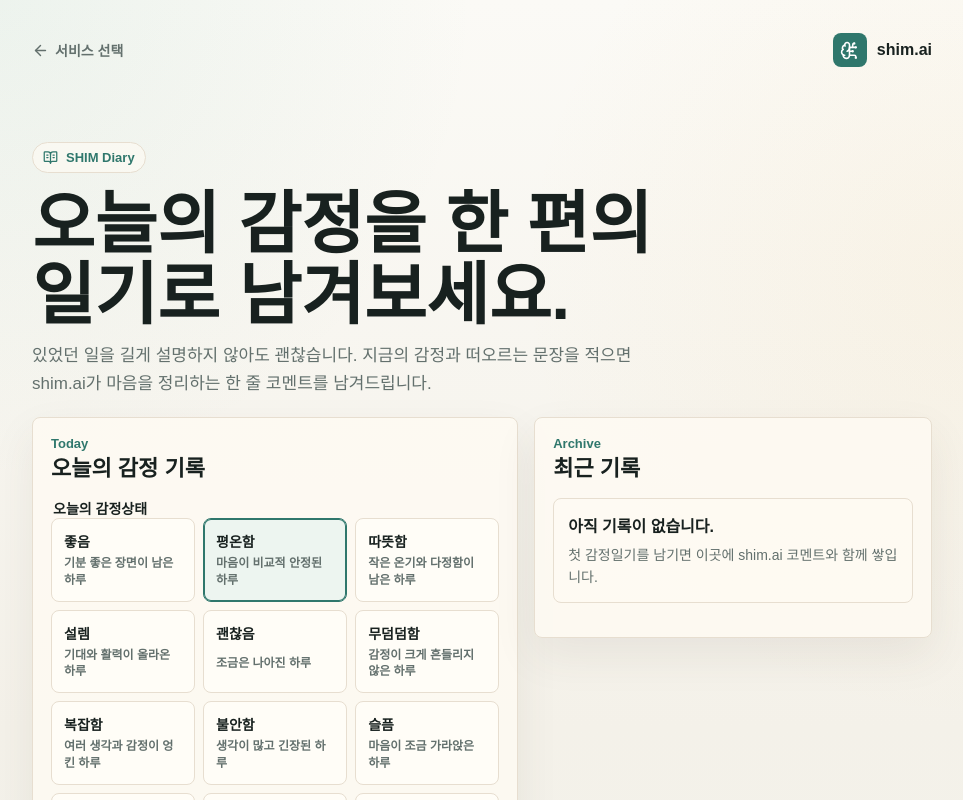
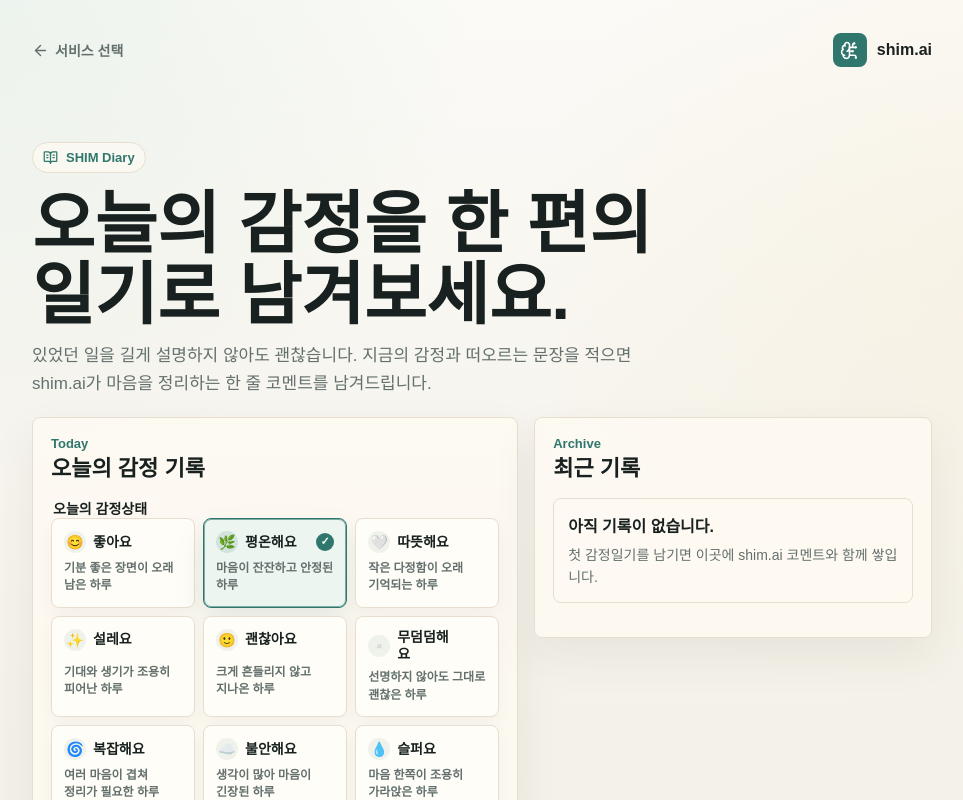
Before and after one commit to sj-dev-99/shim-ai, a Next.js app: page /diary in a window 1280 px wide. Shown: the top 800 px of the page, without its empty margins (158-1121 px from the left). Built offline with nearby package versions, Linux system fonts and the light colour scheme.

Commit message:
style: refine diary emotion selection ux

```diff
--- a/pages/diary.tsx
+++ b/pages/diary.tsx
@@ -30,19 +30,19 @@ type DiaryEntry = {
 const DIARY_STORAGE_KEY = "shim_ai_diary_entries";
 const DIARY_PREVIEW_MESSAGE = "오늘의 감정을 적으면 shim.ai가 한 줄로 마음을 정리해드릴게요.";
 
-const emotionOptions: Array<{ id: DiaryEmotion; label: string; tone: string }> = [
-  { id: "good", label: "좋음", tone: "기분 좋은 장면이 남은 하루" },
-  { id: "calm", label: "평온함", tone: "마음이 비교적 안정된 하루" },
-  { id: "warm", label: "따뜻함", tone: "작은 온기와 다정함이 남은 하루" },
-  { id: "excited", label: "설렘", tone: "기대와 활력이 올라온 하루" },
-  { id: "okay", label: "괜찮음", tone: "조금은 나아진 하루" },
-  { id: "neutral", label: "무덤덤함", tone: "감정이 크게 흔들리지 않은 하루" },
-  { id: "mixed", label: "복잡함", tone: "여러 생각과 감정이 엉킨 하루" },
-  { id: "anxious", label: "불안함", tone: "생각이 많고 긴장된 하루" },
-  { id: "sad", label: "슬픔", tone: "마음이 조금 가라앉은 하루" },
-  { id: "angry", label: "화남", tone: "마음의 경계가 건드려진 하루" },
-  { id: "tired", label: "지침", tone: "에너지가 많이 쓰인 하루" },
-  { id: "lonely", label: "외로움", tone: "혼자라는 감각이 커진 하루" }
+const emotionOptions: Array<{ id: DiaryEmotion; icon: string; label: string; tone: string }> = [
+  { id: "good", icon: "😊", label: "좋아요", tone: "기분 좋은 장면이 오래 남은 하루" },
+  { id: "calm", icon: "🌿", label: "평온해요", tone: "마음이 잔잔하고 안정된 하루" },
+  { id: "warm", icon: "🤍", label: "따뜻해요", tone: "작은 다정함이 오래 기억되는 하루" },
+  { id: "excited", icon: "✨", label: "설레요", tone: "기대와 생기가 조용히 피어난 하루" },
+  { id: "okay", icon: "🙂", label: "괜찮아요", tone: "크게 흔들리지 않고 지나온 하루" },
+  { id: "neutral", icon: "▫️", label: "무덤덤해요", tone: "선명하지 않아도 그대로 괜찮은 하루" },
+  { id: "mixed", icon: "🌀", label: "복잡해요", tone: "여러 마음이 겹쳐 정리가 필요한 하루" },
+  { id: "anxious", icon: "☁️", label: "불안해요", tone: "생각이 많아 마음이 긴장된 하루" },
+  { id: "sad", icon: "💧", label: "슬퍼요", tone: "마음 한쪽이 조용히 가라앉은 하루" },
+  { id: "angry", icon: "⚡", label: "화나요", tone: "내 경계가 건드려진 것 같은 하루" },
+  { id: "tired", icon: "🌙", label: "지쳤어요", tone: "에너지를 천천히 아껴야 하는 하루" },
+  { id: "lonely", icon: "🫧", label: "외로워요", tone: "연결이 조금 더 필요하게 느껴진 하루" }
 ];
 
 const commentByEmotion: Record<DiaryEmotion, string[]> = {
@@ -239,18 +239,30 @@ export default function DiaryPage() {
             <fieldset className="diary-emotion-field">
               <legend>오늘의 감정상태</legend>
               <div className="diary-emotion-grid">
-                {emotionOptions.map((option) => (
+                {emotionOptions.map((option) => {
+                  const isSelected = emotion === option.id;
+
+                  return (
                     <button
-                    aria-pressed={emotion === option.id}
+                      aria-pressed={isSelected}
                       className="diary-emotion-button"
                       key={option.id}
                       onClick={() => setEmotion(option.id)}
                       type="button"
                     >
+                      <span className="diary-emotion-head">
+                        <span className="diary-emotion-icon" aria-hidden="true">
+                          {option.icon}
+                        </span>
                         <strong>{option.label}</strong>
-                    <span>{option.tone}</span>
+                        <span className="diary-emotion-check" aria-hidden="true">
+                          ✓
+                        </span>
+                      </span>
+                      <span className="diary-emotion-tone">{option.tone}</span>
                     </button>
-                ))}
+                  );
+                })}
               </div>
             </fieldset>
 
--- a/styles/globals.css
+++ b/styles/globals.css
@@ -2257,32 +2257,106 @@ input {
 }
 
 .diary-emotion-button {
-  display: grid;
-  gap: 4px;
-  min-height: 76px;
+  position: relative;
+  display: grid;
+  gap: 7px;
+  min-height: 84px;
   padding: 12px;
   border: 1px solid var(--line);
   border-radius: 8px;
   background: var(--panel);
   color: var(--ink);
+  cursor: pointer;
   text-align: left;
+  transform: scale(1);
+  box-shadow: 0 8px 20px rgba(24, 33, 31, 0.04);
+  transition:
+    transform 180ms cubic-bezier(0.22, 1, 0.36, 1),
+    border-color 180ms ease,
+    background 180ms ease,
+    box-shadow 180ms ease;
+}
+
+.diary-emotion-button:hover {
+  border-color: rgba(47, 119, 108, 0.38);
+  box-shadow: 0 12px 28px rgba(24, 33, 31, 0.08);
+  transform: translateY(-1px);
+}
+
+.diary-emotion-button:active {
+  transform: scale(0.97);
 }
 
 .diary-emotion-button[aria-pressed="true"] {
   border-color: var(--teal-strong);
   background: var(--selected-panel);
-  box-shadow: inset 0 0 0 1px var(--teal-strong);
+  box-shadow:
+    inset 0 0 0 1px rgba(47, 119, 108, 0.58),
+    0 14px 30px rgba(47, 119, 108, 0.12);
+}
+
+.diary-emotion-button[aria-pressed="true"]:hover {
+  transform: translateY(-1px);
+}
+
+.diary-emotion-head {
+  display: grid;
+  grid-template-columns: auto minmax(0, 1fr) auto;
+  gap: 7px;
+  align-items: center;
+}
+
+.diary-emotion-icon {
+  display: inline-flex;
+  align-items: center;
+  justify-content: center;
+  width: 22px;
+  height: 22px;
+  border-radius: 999px;
+  background: rgba(47, 119, 108, 0.08);
+  font-size: 14px;
+  line-height: 1;
+}
+
+.diary-emotion-button[aria-pressed="true"] .diary-emotion-icon {
+  background: rgba(47, 119, 108, 0.14);
 }
 
 .diary-emotion-button strong {
   font-size: 14px;
-}
-
-.diary-emotion-button span {
+  line-height: 1.2;
+}
+
+.diary-emotion-check {
+  display: inline-flex;
+  align-items: center;
+  justify-content: center;
+  width: 18px;
+  height: 18px;
+  border-radius: 999px;
+  background: var(--teal-strong);
+  color: var(--teal-ink);
+  font-size: 11px;
+  font-weight: 900;
+  line-height: 1;
+  opacity: 0;
+  transform: scale(0.82);
+  transition:
+    opacity 160ms ease,
+    transform 160ms cubic-bezier(0.22, 1, 0.36, 1);
+}
+
+.diary-emotion-button[aria-pressed="true"] .diary-emotion-check {
+  opacity: 1;
+  transform: scale(1);
+}
+
+.diary-emotion-tone {
   color: var(--muted);
   font-size: 12px;
   font-weight: 800;
-  line-height: 1.4;
+  line-height: 1.45;
+  word-break: keep-all;
 }
 
 .diary-text-field {
```
Lines whose indentation alone changed are shown as unchanged.
